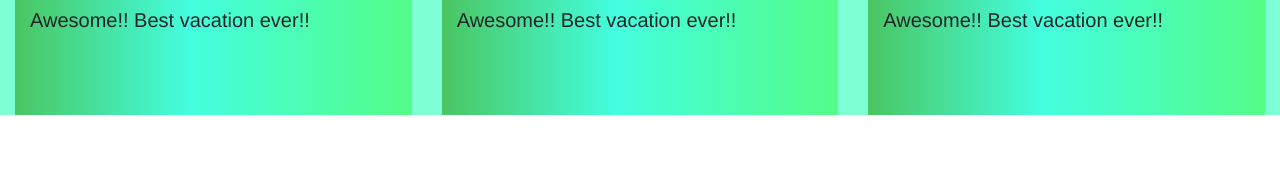
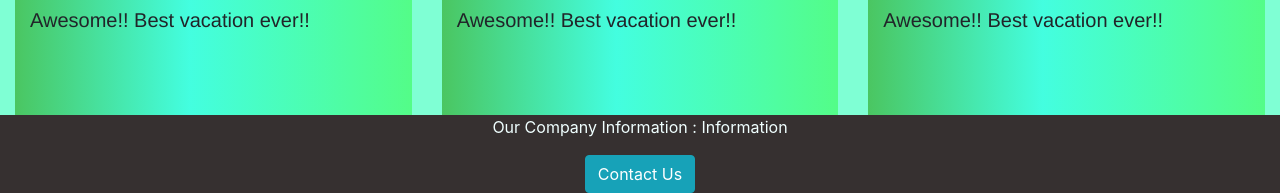
Before and after one commit to satwswy/EPICODE-U2-D5-Homework, a plain HTML site: page index.html in a window 1280 px wide. Shown: the part 3584-3777 px from the top of the page. Before the commit the page ends 3699 px from the top, so only its background shows below. Drawn offline with nearby package versions, Linux system fonts and the light colour scheme.

Commit message:
added footer

```diff
--- a/index.html
+++ b/index.html
@@ -69,6 +69,13 @@
        }
        .testimonials h1 {
            color: rgb(73, 65, 54);
+       }
+       footer {
+           display: flex;
+           flex-direction: column;
+           background-color: rgb(54, 48, 48);
+           align-items: center;
+           color: azure;
        }
     </style>
 </head>
@@ -285,5 +292,10 @@
         </div>
         </div>
     </section>
+    <footer>
+        <p>Our Company Information : Information</p>
+        <button type="button" class="btn btn-info">Contact Us</button>
+
+      </footer>
 </body>
 </html>
```
